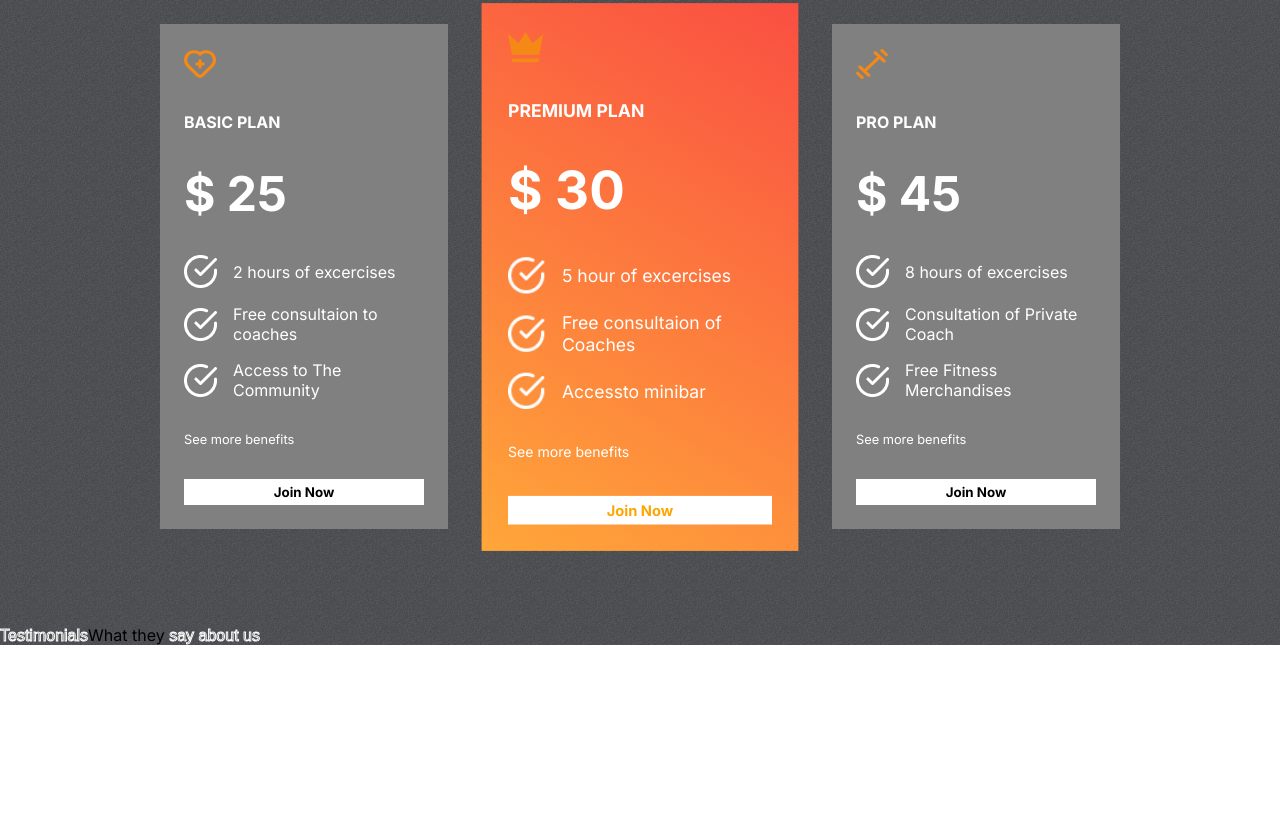
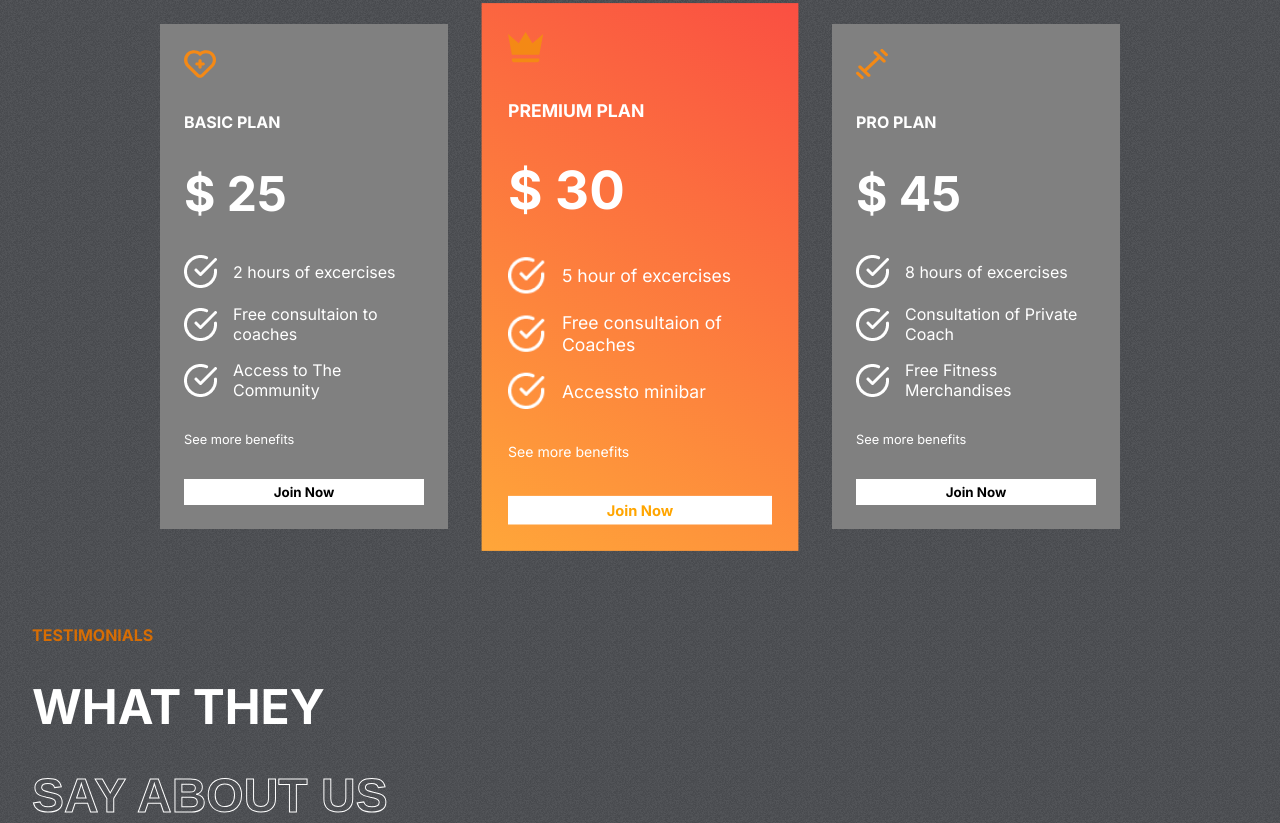
Before and after one commit to Sisanda0/Sisanda0, a React (Create React App) app in the folder Downloads/FitClub-Starter-d82a075a4e478e1ece2ecbc6aae57d7eeb496dbf/: page / in a window 1280 px wide. Shown: the part 1969-2792 px from the top of the page. Before the commit the page ends 2614 px from the top, so only its background shows below. Built offline with nearby package versions, Linux system fonts and the light colour scheme.

Commit message:
styled headings

```diff
--- a/Downloads/FitClub-Starter-d82a075a4e478e1ece2ecbc6aae57d7eeb496dbf/src/assets/Testimonials/Testimonials.css
+++ b/Downloads/FitClub-Starter-d82a075a4e478e1ece2ecbc6aae57d7eeb496dbf/src/assets/Testimonials/Testimonials.css
@@ -0,0 +1,25 @@
+.Testimonials{
+    display: flex;
+    gap:1rem;
+    padding: 0 2rem;
+
+}
+
+.left-t{
+    display:flex;
+    flex:1 1;
+    gap:2rem;
+    flex-direction:column;
+    text-transform:uppercase;
+    color:white;
+}
+
+.left-t>:nth-child(1){
+    color:rgb(214, 109, 4);
+    font-weight:bold;
+}
+.left-t>:nth-child(2),
+.left-t>:nth-child(3){
+    font-weight:bold;
+    font-size:3rem;
+}
--- a/Downloads/FitClub-Starter-d82a075a4e478e1ece2ecbc6aae57d7eeb496dbf/src/assets/Testimonials/Testimonials.jsx
+++ b/Downloads/FitClub-Starter-d82a075a4e478e1ece2ecbc6aae57d7eeb496dbf/src/assets/Testimonials/Testimonials.jsx
@@ -4,7 +4,7 @@
     return (
         <div className="Testimonials">
             <div className="left-t">
-               <span className="stroke-text">Testimonials</span>
+               <span >Testimonials</span>
                <span>What they </span>
                <span className="stroke-text">say about us</span>
             </div>
```
